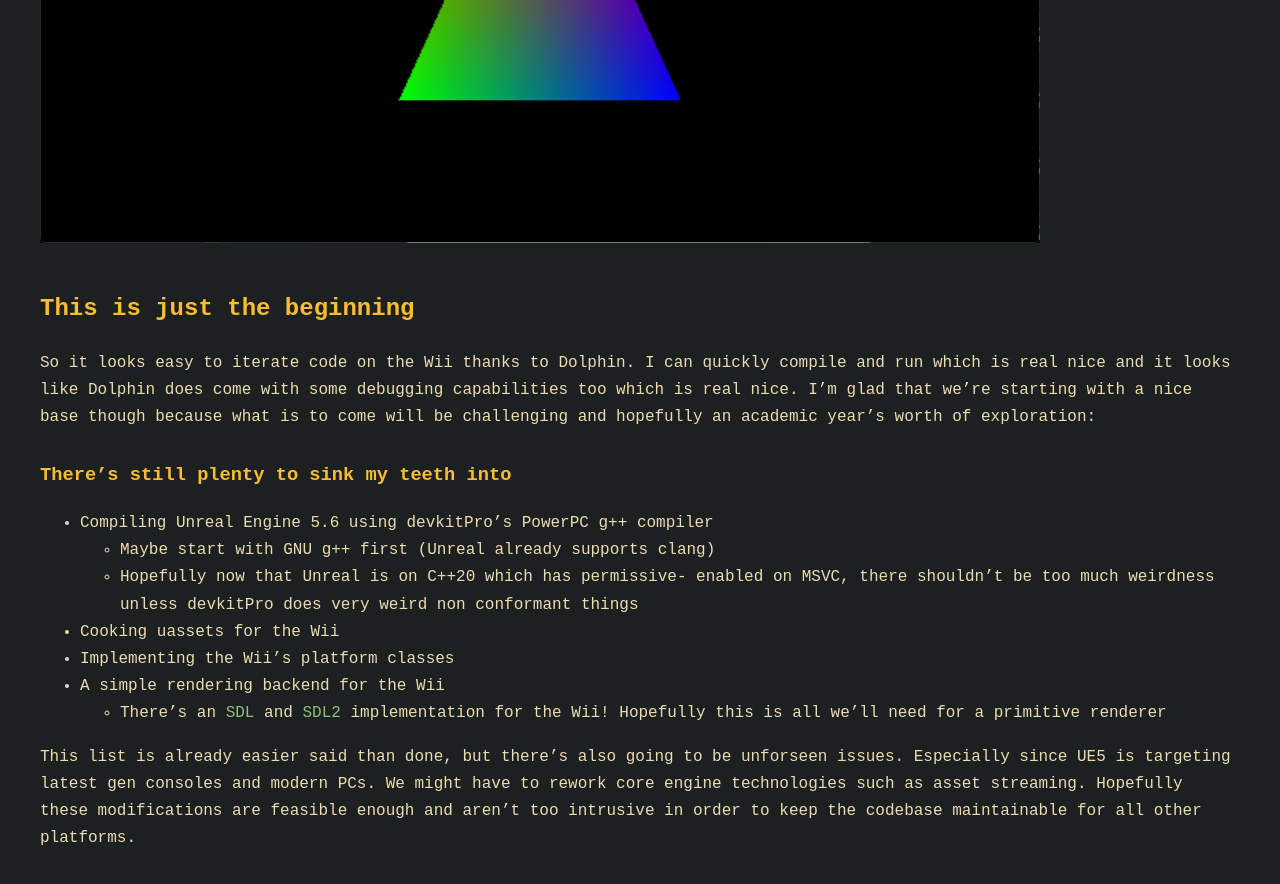
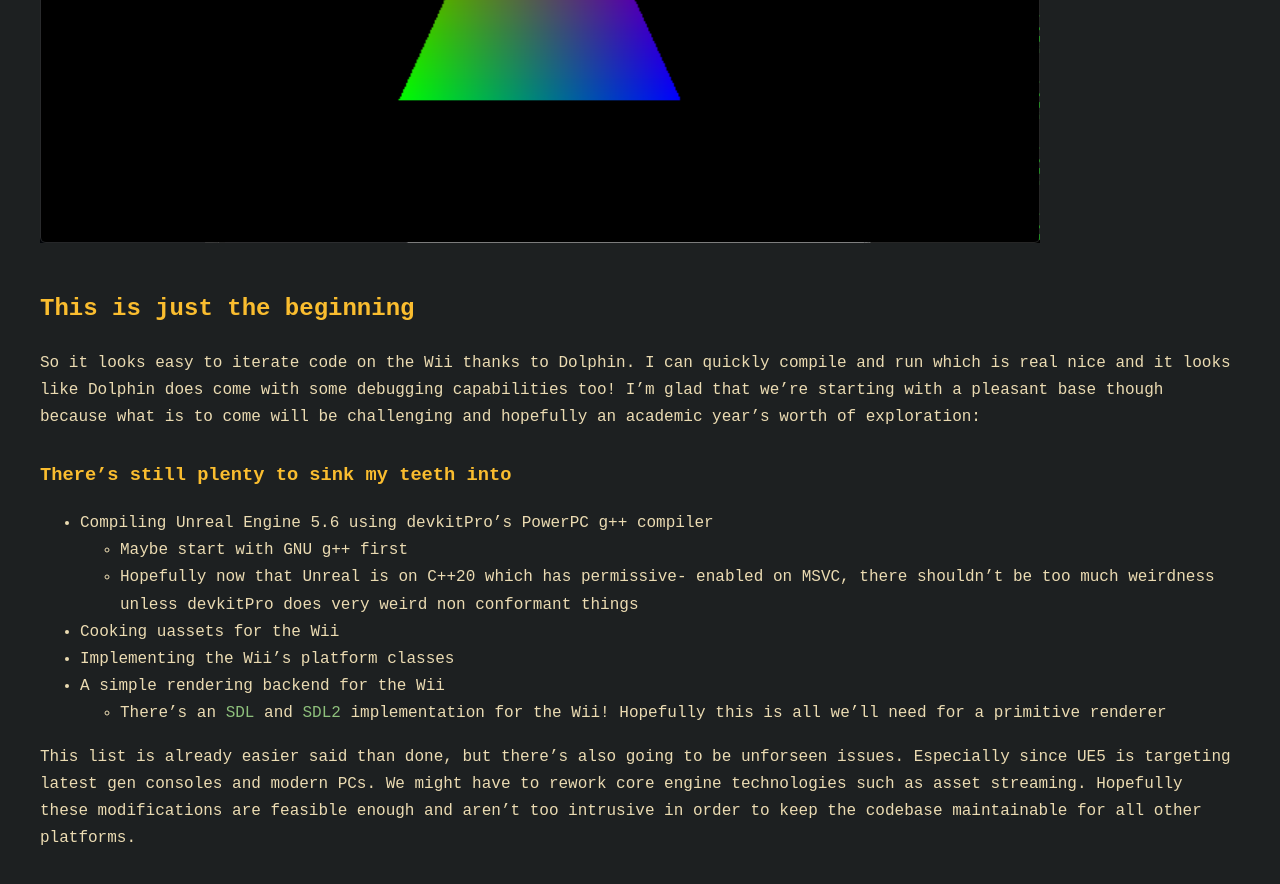
Before and after one commit to goopey7/personal-site, a Jekyll site: the page built from _posts/2025-09-06-UnrealWiiIdea.md, in a window 1280 px wide and 900 px high, scrolled down 1498 px. Shown: the top 884 px of the window. Built offline with Jekyll 4.4.1, drawn with Linux system fonts in a browser that asks for light colours.

Commit message:
small edits to ue5 wii post

```diff
--- a/_posts/2025-09-06-UnrealWiiIdea.md
+++ b/_posts/2025-09-06-UnrealWiiIdea.md
@@ -17,14 +17,14 @@
 ### A Hello world on the Wii
 I've never done any programming for the Wii, so I'd like to get the toolchain setup and see some code running within [Dolphin Emulator](https://dolphin-emu.org). I came across [devkitPro](https://github.com/devkitPro) which includes a toolchain for Wii/GC's PowerPC architecture, and a [series of examples](https://github.com/devkitPro/wii-examples) including a hello triangle and audio! DevkitPro needs a posix style environment so it installed MSYS onto my Windows installation. In the future I'll likely be developing on Arch because having this weird fake linux thing on the horrible experience that is Windows is gonna be frustrating. But all I had to do was fire up MSYS and run make on a few examples and load them into Dolphin! All worked out the box!
 
-<img src="../../../assets/wii_hello_triangle.png" alt="drawing" width="1000"/>
+<img src="../../../assets/wii_hello_triangle.png" alt="Wii Hello Triangle" width="1000"/>
 
 ## This is just the beginning
-So it looks easy to iterate code on the Wii thanks to Dolphin. I can quickly compile and run which is real nice and it looks like Dolphin does come with some debugging capabilities too which is real nice. I'm glad that we're starting with a nice base though because what is to come will be challenging and hopefully an academic year's worth of exploration:
+So it looks easy to iterate code on the Wii thanks to Dolphin. I can quickly compile and run which is real nice and it looks like Dolphin does come with some debugging capabilities too! I'm glad that we're starting with a pleasant base though because what is to come will be challenging and hopefully an academic year's worth of exploration:
 
 ### There's still plenty to sink my teeth into
 - Compiling Unreal Engine 5.6 using devkitPro's PowerPC g++ compiler
-    - Maybe start with GNU g++ first (Unreal already supports clang)
+    - Maybe start with GNU g++ first
     - Hopefully now that Unreal is on C++20 which has permissive- enabled on MSVC, there shouldn't be too much weirdness unless devkitPro does very weird non conformant things
 - Cooking uassets for the Wii
 - Implementing the Wii's platform classes
```
